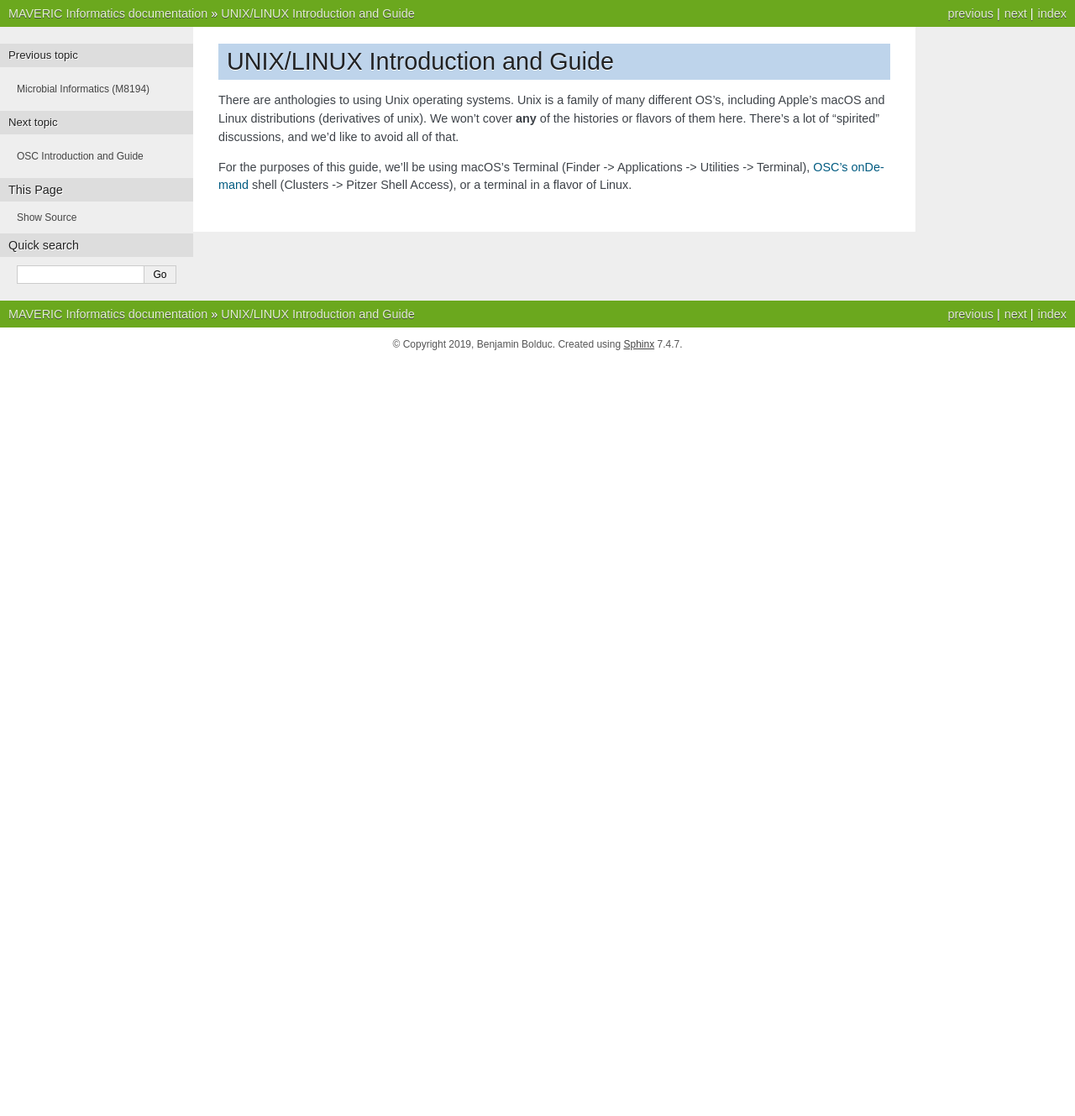
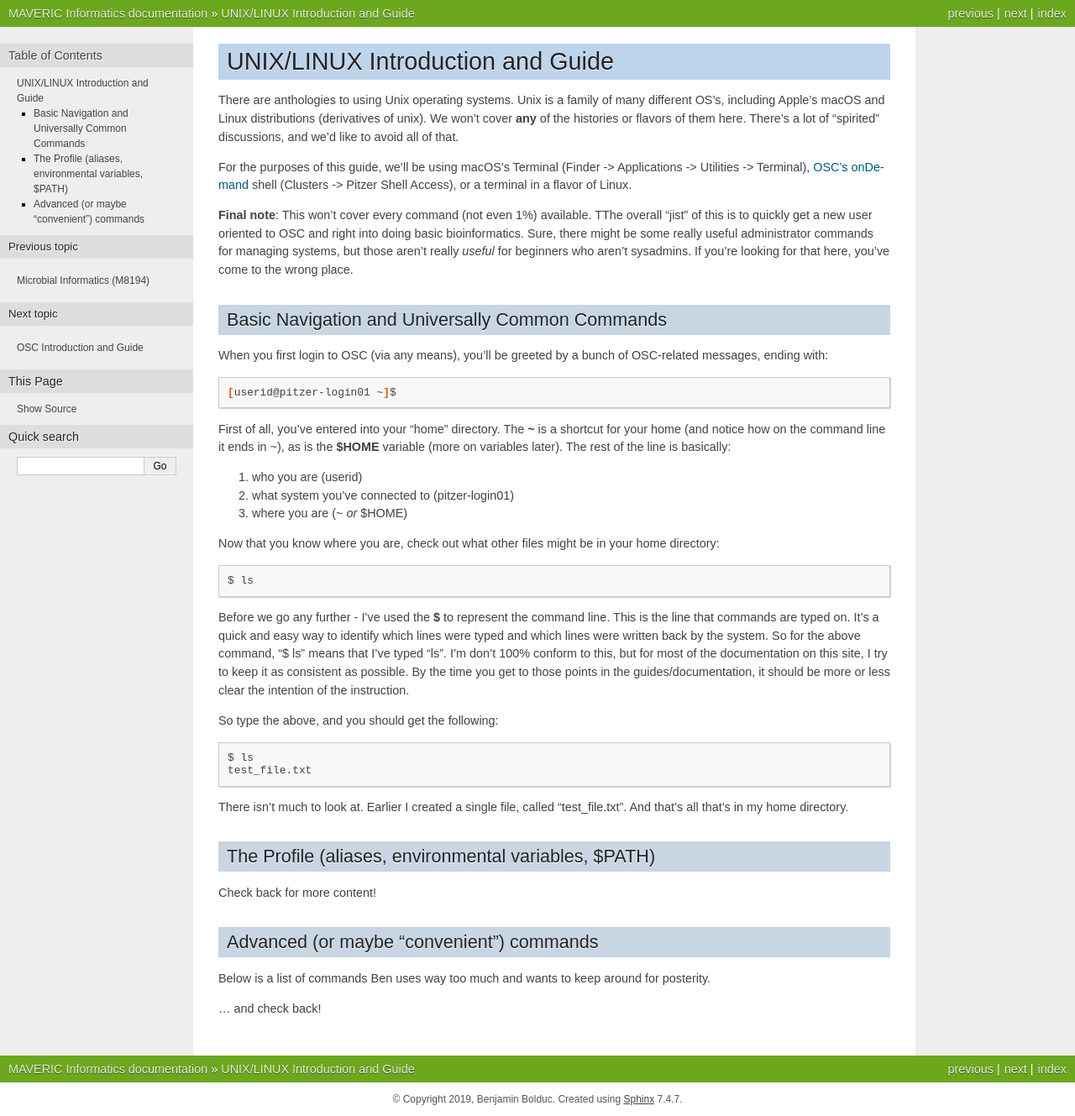
Before and after one commit to MAVERIC-Labs/MAVERIC_informatics, a Sphinx documentation site: the page built from docs/source/Linux-Unix.rst, in a window 1280 px wide. Shown: the whole page at 84% size. Built offline with Sphinx 7.4.7, drawn with Linux system fonts in a browser that asks for light colours; before the commit the page ends 900 px from its top, so only the background shows below that.

Commit message:
Continue fleshing out QIIME2, update Linux tutorial, add protocols.io to modules

```diff
--- a/docs/source/Linux-Unix.rst
+++ b/docs/source/Linux-Unix.rst
@@ -10,3 +10,59 @@ a lot of "spirited" discussions, and we'd like to avoid all of that.
 For the purposes of this guide, we'll be using macOS's Terminal (Finder -> Applications -> Utilities -> Terminal),
 `OSC's onDemand <https://ondemand.osc.edu/>`_ shell (Clusters -> Pitzer Shell Access), or a terminal in a flavor of
 Linux.
+
+**Final note**: This won't cover every command (not even 1%) available. TThe overall "jist" of this is to quickly get a
+new user oriented to OSC and right into doing basic bioinformatics. Sure, there might be some really useful administrator
+commands for managing systems, but those aren't really *useful* for beginners who aren't sysadmins. If you're looking for
+that here, you've come to the wrong place.
+
+Basic Navigation and Universally Common Commands
+------------------------------------------------
+
+When you first login to OSC (via any means), you'll be greeted by a bunch of OSC-related messages, ending with:
+
+.. code-block:: bash
+
+    [userid@pitzer-login01 ~]$
+
+First of all, you've entered into your "home" directory. The **~** is a shortcut for your home (and notice how on the command
+line it ends in ~), as is the **$HOME** variable (more on variables later). The rest of the line is basically:
+
+1) who you are (userid)
+2) what system you've connected to (pitzer-login01)
+3) where you are (~ *or* $HOME)
+
+Now that you know where you are, check out what other files might be in your home directory:
+
+.. code-block:: bash
+
+    $ ls
+
+Before we go any further - I've used the **$** to represent the command line. This is the line that commands are typed on.
+It's a quick and easy way to identify which lines were typed and which lines were written back by the system. So for the
+above command, "$ ls" means that I've typed "ls". I'm don't 100% conform to this, but for most of the documentation on this
+site, I try to keep it as consistent as possible. By the time you get to those points in the guides/documentation, it should
+be more or less clear the intention of the instruction.
+
+So type the above, and you should get the following:
+
+.. code-block:: bash
+
+    $ ls
+    test_file.txt
+
+There isn't much to look at. Earlier I created a single file, called "test_file.txt". And that's all that's in my home
+directory.
+
+The Profile (aliases, environmental variables, $PATH)
+-----------------------------------------------------
+
+Check back for more content!
+
+
+Advanced (or maybe "convenient") commands
+-----------------------------------------
+
+Below is a list of commands Ben uses way too much and wants to keep around for posterity.
+
+... and check back!
```
Also changed, not shown: docs/source/Modules-and-Tools.rst (+21 -23 lines), docs/source/QIIME2.rst (+12 -1 lines), 12 other files.
